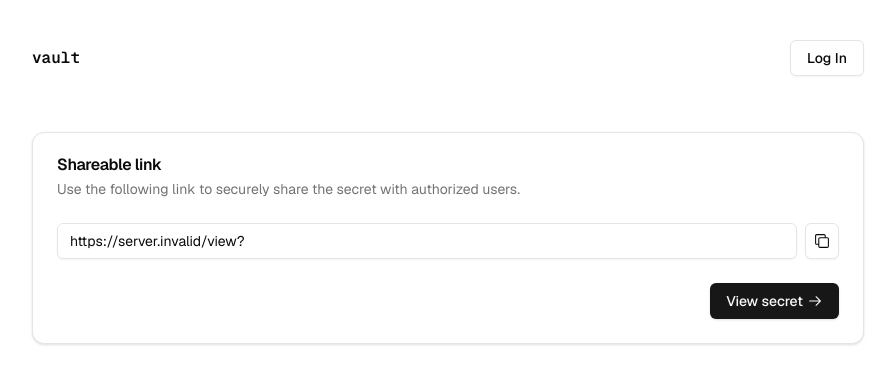
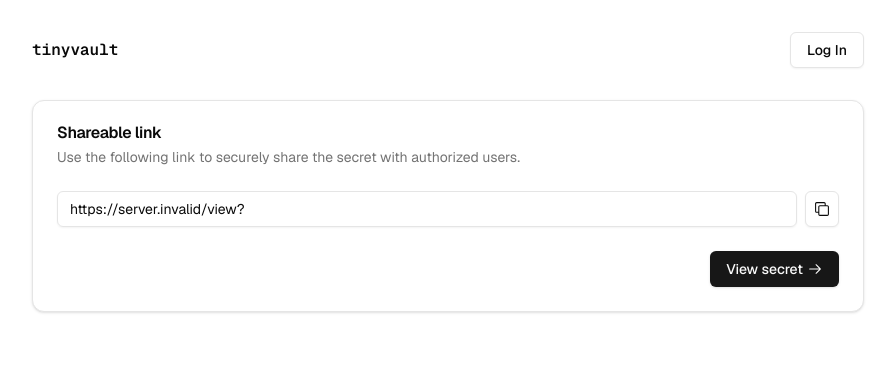
Before and after one commit to FadyMak/tinyvault, a Next.js app: page /share in a window 1280 px wide. Shown: the top 384 px of the page, without its empty margins (192-1087 px from the left). Built offline with nearby package versions, Linux system fonts and the light colour scheme; no server answers.

Commit message:
chore: cleanup padding and readme

```diff
--- a/app/layout.tsx
+++ b/app/layout.tsx
@@ -17,7 +17,7 @@
 import { Toaster } from "@/components/ui/sonner"
 
 export const metadata: Metadata = {
-  title: "Vault",
+  title: "tinyvault",
   description: "Share secrets securely.",
 }
 
@@ -37,10 +37,10 @@
     >
       <ClerkProvider>
         <body className="min-h-screen bg-background font-sans antialiased">
-          <header className="mx-auto max-w-4xl px-4 py-10 sm:px-6 lg:px-8">
+          <header className="mx-auto max-w-4xl px-4 py-8 sm:px-6 lg:px-8">
             <div className="flex items-center justify-between">
               <Link href="/" className="font-mono font-semibold">
-                vault
+                tinyvault
               </Link>
               <div>
                 <SignedOut>
@@ -55,7 +55,7 @@
             </div>
           </header>
 
-          <main className="mx-auto max-w-4xl px-4 py-4 sm:px-6 lg:px-8">
+          <main className="mx-auto max-w-4xl px-4 pb-8 sm:px-6 lg:px-8">
             {children}
           </main>
 
--- /dev/null
+++ b/scripts/generate-key.mjs
@@ -0,0 +1,4 @@
+import * as jose from 'jose'
+
+const secret = await jose.generateSecret('A128CBC-HS256')
+console.log(jose.base64url.encode(secret.export()))
```
Also changed, not shown: 1 other file (tests, documents, lock files or other folders).
